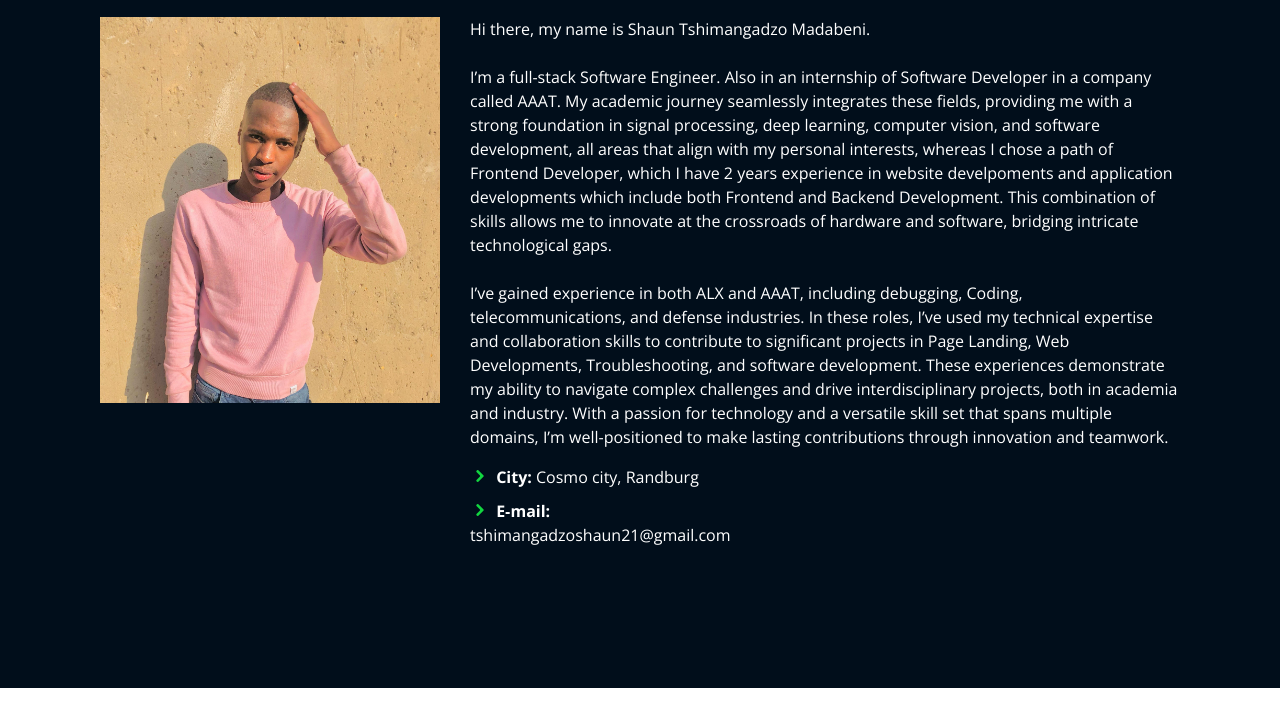
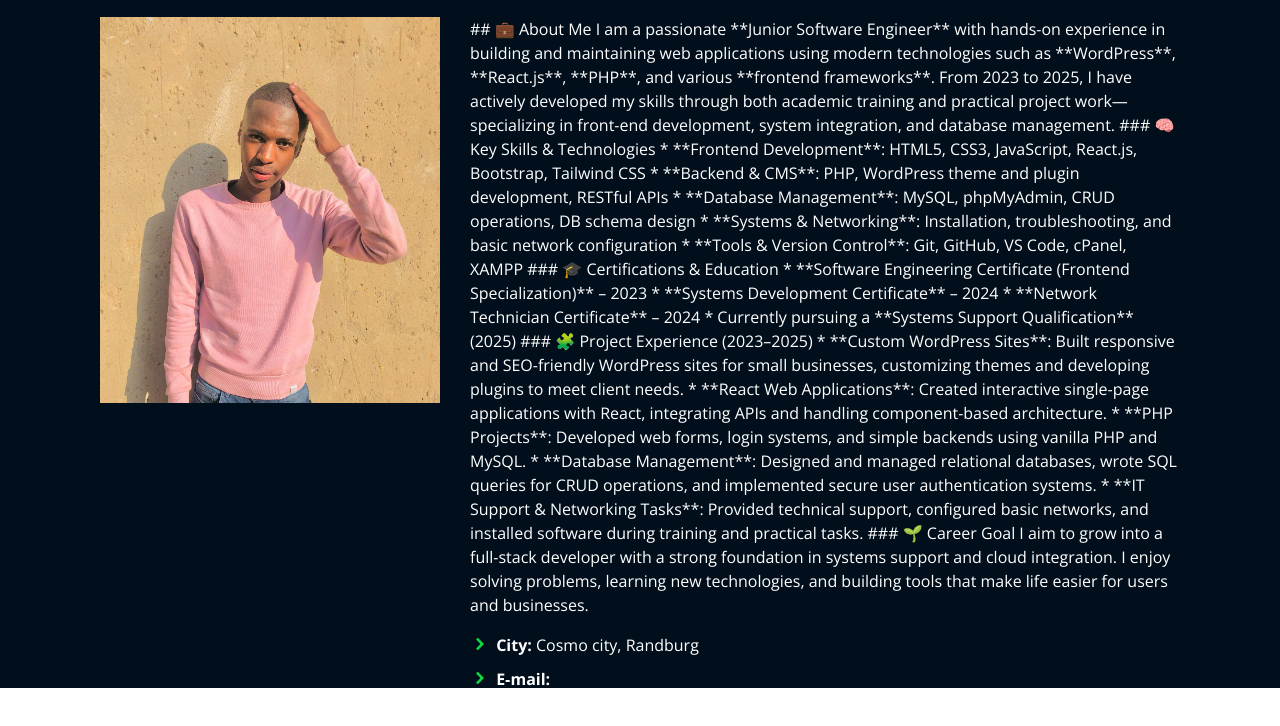
Before and after one commit to Shaun2003/SHAUN-PORTFOLIO, a plain HTML site: page index.html in a window 1280 px wide. Both pictures are taken after a click on the link "About". Shown: the part 112-838 px from the top of the page. Before the commit the page ends 800 px from the top, so only its background shows below. Drawn offline with nearby package versions, Linux system fonts and the light colour scheme.

Commit message:
Update index.html

```diff
--- a/index.html
+++ b/index.html
@@ -136,19 +136,39 @@
         </div>
         <div class="col-lg-8 pt-4 pt-lg-0 content" data-aos="fade-left">
           <p>
-            Hi there, my name is Shaun Tshimangadzo Madabeni.<br><br>
 
-            I’m a full-stack Software Engineer. Also in an internship of Software Developer in a company called AAAT. My academic journey seamlessly integrates these fields, providing me with a strong
-            foundation in signal processing, deep learning, computer vision, and software development, all areas that align with
-            my personal interests, whereas I chose a path of Frontend Developer, which I have 2 years experience in website develpoments and application developments which include both Frontend and Backend Development. This combination of skills allows me to innovate at the crossroads of hardware and software,
-            bridging intricate technological gaps.<br><br>
+## 💼 About Me
 
-            I’ve gained experience in both ALX and AAAT, including debugging, Coding, telecommunications, and defense industries.
-            In these roles, I’ve used my technical expertise and collaboration skills to contribute to significant projects in
-            Page Landing, Web Developments, Troubleshooting, and software development. These experiences demonstrate my ability to
-            navigate complex challenges and drive interdisciplinary projects, both in academia and industry. With a passion for
-            technology and a versatile skill set that spans multiple domains, I’m well-positioned to make lasting contributions
-            through innovation and teamwork.
+I am a passionate **Junior Software Engineer** with hands-on experience in building and maintaining web applications using modern technologies such as **WordPress**, **React.js**, **PHP**, and various **frontend frameworks**. From 2023 to 2025, I have actively developed my skills through both academic training and practical project work—specializing in front-end development, system integration, and database management.
+
+### 🧠 Key Skills & Technologies
+
+* **Frontend Development**: HTML5, CSS3, JavaScript, React.js, Bootstrap, Tailwind CSS
+* **Backend & CMS**: PHP, WordPress theme and plugin development, RESTful APIs
+* **Database Management**: MySQL, phpMyAdmin, CRUD operations, DB schema design
+* **Systems & Networking**: Installation, troubleshooting, and basic network configuration
+* **Tools & Version Control**: Git, GitHub, VS Code, cPanel, XAMPP
+
+### 🎓 Certifications & Education
+
+* **Software Engineering Certificate (Frontend Specialization)** – 2023
+* **Systems Development Certificate** – 2024
+* **Network Technician Certificate** – 2024
+* Currently pursuing a **Systems Support Qualification** (2025)
+
+### 🧩 Project Experience (2023–2025)
+
+* **Custom WordPress Sites**: Built responsive and SEO-friendly WordPress sites for small businesses, customizing themes and developing plugins to meet client needs.
+* **React Web Applications**: Created interactive single-page applications with React, integrating APIs and handling component-based architecture.
+* **PHP Projects**: Developed web forms, login systems, and simple backends using vanilla PHP and MySQL.
+* **Database Management**: Designed and managed relational databases, wrote SQL queries for CRUD operations, and implemented secure user authentication systems.
+* **IT Support & Networking Tasks**: Provided technical support, configured basic networks, and installed software during training and practical tasks.
+
+### 🌱 Career Goal
+
+I aim to grow into a full-stack developer with a strong foundation in systems support and cloud integration. I enjoy solving problems, learning new technologies, and building tools that make life easier for users and businesses.
+
+
           </p>
           <div class="row">
             <div class="col-lg-6">
```
